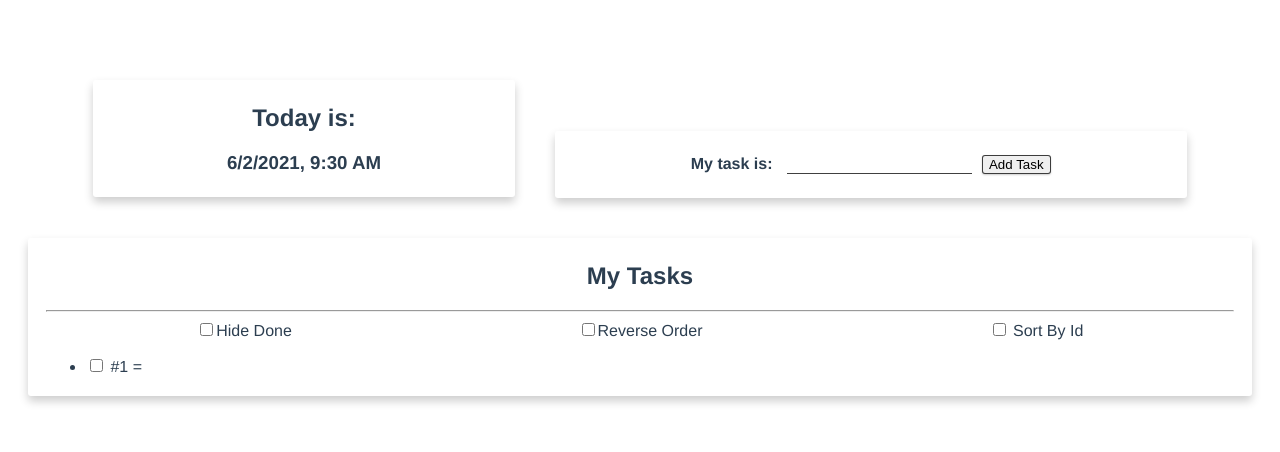
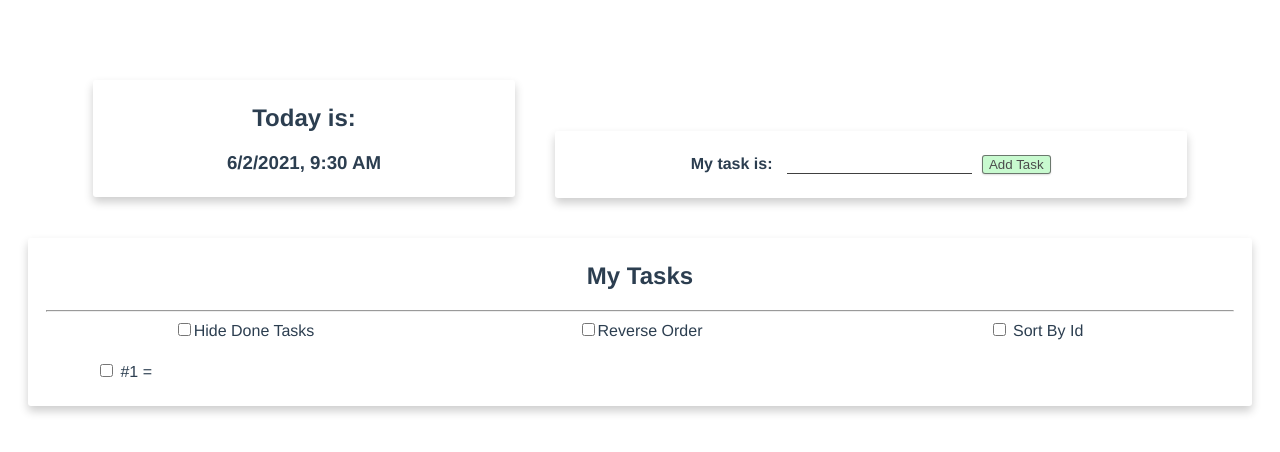
Before and after one commit to AaronVikta/Vue_practice, a Vue app: page / in a window 1280 px wide. Both pictures are taken after a click on the button "Add Task". Shown: the top 452 px of the page. Built offline with nearby package versions, Linux system fonts and the light colour scheme.

Commit message:
adding transition
Added CSS transition to my task app. done here

```diff
--- a/src/App.vue
+++ b/src/App.vue
@@ -15,7 +15,7 @@
             id="hideDone"
             name="hideDone"
             />
-            <label for="hideDone">Hide Done</label>
+            <label for="hideDone">Hide Done Tasks</label>
           </div>
           <div class="col-4">
             <input type="checkbox"
@@ -38,7 +38,8 @@
           <ul class="taskList">
             <li
             v-for="(taskItem, index) in displayList"
-            :key='`${index}_${Math.random()}`'>
+            :key='`${index}_${Math.random()}`'
+            :class="!!taskItem.finishedAt ? 'taskdone' : ''">
               <input type="checkbox"
               :checked="!!taskItem.finishedAt"
               @input="changeStatus(taskItem.id)"
@@ -147,7 +148,32 @@ export default {
   color: #2c3e50;
   margin-top: 60px;
 }
+
 .taskList li{
+  list-style: none;
   text-align: left;
+  padding: 5px 10px;
+  border-bottom: 1px solid rgba(0,0,0,0.15);
+}
+
+.taskList li:last-child{
+  border-bottom: 0px;
+}
+.taskList li:nth-child(even){
+  background-color: rgba(0,0,0,0.05);
+}
+
+@keyframes colorChange {
+  from{
+    background-color:inherit;
+  }
+  to{
+    background-color: rgba(119, 241, 137, 0.577);
+  }
+}
+.taskList li.taskdone{
+  animation: colorChange 1.5s ease-in-out;
+  background-color: rgba(119, 241, 137, 0.577);
+
 }
 </style>
--- a/src/components/TaskInput.vue
+++ b/src/components/TaskInput.vue
@@ -8,7 +8,7 @@
                 @input='task = $event.target.value'
                 class="taskInput"
             />
-            <button
+            <button class="btn-blue"
             v-on:click ="addTask"
             >
             Add Task
@@ -46,5 +46,9 @@ export default {
     border-radius: 3px;
     box-shadow: 0 1px 2px 0 rgba(0,0,0, 0.2);
 }
-
+.btn-blue{
+    background: rgba(119, 241, 137, 0.577);
+    opacity: 0.7;
+    cursor: pointer;
+}
 </style>
```
